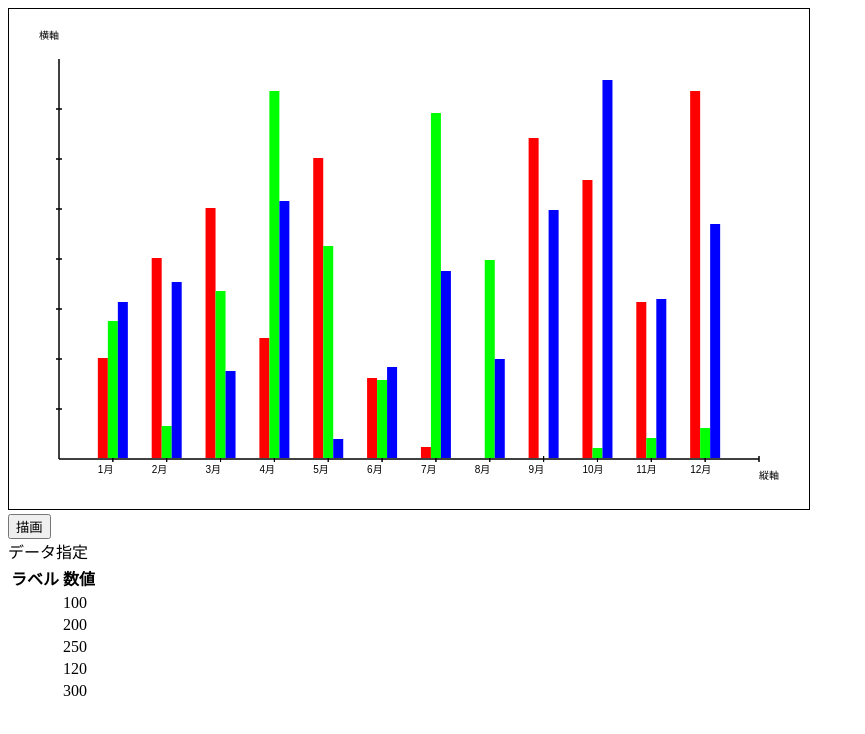
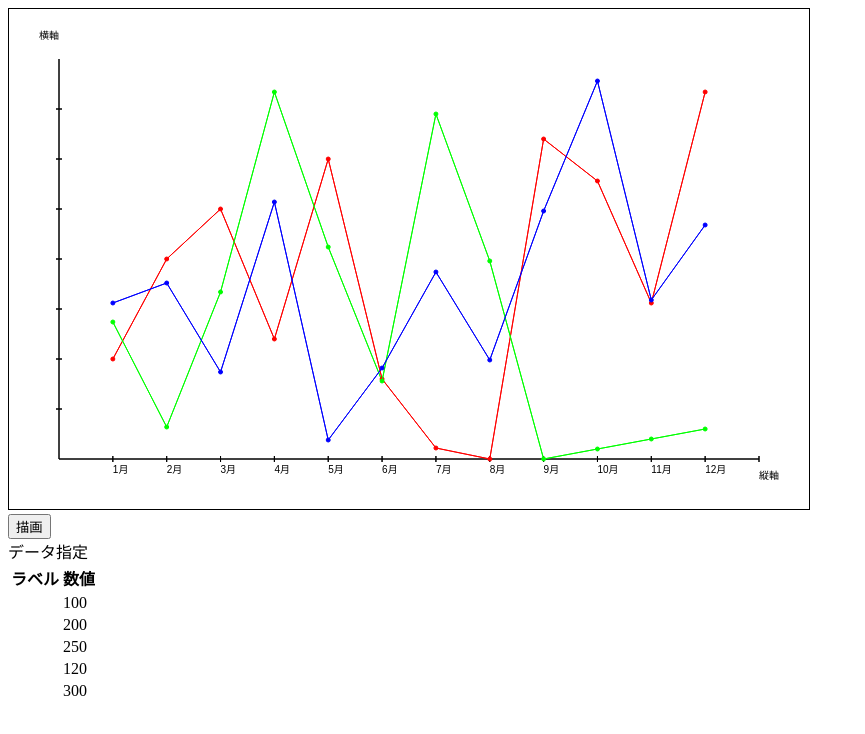
Before and after one commit to matsum0623/drawGraph-JSLibrary, a plain HTML site: page index.html in a window 1280 px wide. Both pictures are taken after a click on the button "描画". Shown: the whole page, without its empty margins (0-865 px from the left). Drawn offline with Linux system fonts and the light colour scheme.

Commit message:
折れ線グラフの実装

```diff
--- a/canvas.js
+++ b/canvas.js
@@ -62,11 +62,25 @@ class drawGraph{
         /** 折れ線グラフ中の丸の大きさ */
         this.circleRad = 2;
         /** 折れ線グラフの丸の色 */
-        this.circleColor = "rgb(00,00,00)";
+        this.circleColor = [
+            "rgb(255,00,00)",
+            "rgb(00,255,00)",
+            "rgb(00,00,255)",
+            "rgb(255,255,00)",
+            "rgb(255,00,255)",
+            "rgb(00,255,255)"
+        ];
         /** 折れ線グラフの線の太さ */
         this.circleLineWidth = 1;
         /** 折れ線グラフの線の色 */
-        this.circleLineColor = "rgb(00,00,00)";
+        this.circleLineColor = [
+            "rgb(255,00,00)",
+            "rgb(00,255,00)",
+            "rgb(00,00,255)",
+            "rgb(255,255,00)",
+            "rgb(255,00,255)",
+            "rgb(00,255,255)"
+        ];
 
         /** 棒グラフの幅 */
         this.barWidth = 10;
@@ -142,10 +156,61 @@ class drawGraph{
     }
     /**
      * 折れ線グラフを描画
+     * @@param {array} data
      */
-    drawLineGraph(){
+    drawLineGraph(data){
+        if(!this.checkCanvas() || !this.checkData(data)){
+            return;
+        }
+        // 基準点X
+        let opX = this.opX;
+        // 基準点Y
+        let opY = this.opY;
 
+        // グラフ間隔の計算(X軸)
+        const xCount = data.length;
+        const xInterval = (this.maxX - opX) / (xCount + 1);
 
+        // 1グループのデータ数の取得
+        const drawDataCount = data[0].length - 1;
+
+        // Y軸最大値計算用
+        let maxYdata = 0;
+        for(let i=0;i<data.length;i++){
+            for(let j=1;j<drawDataCount+1;j++){
+                // Y軸最大値の再計算
+                if(maxYdata < data[i][j]){
+                    maxYdata = data[i][j];
+                }
+            }
+        }
+        // Y軸の計算
+        const yCount = Math.floor(maxYdata / this.unitY);
+        const yInterval = Math.abs(this.maxY - opY) / (yCount + 1);
+
+        // 軸の生成
+        this.CreateAxis(this.axisColor,opX,opY,this.maxX,this.maxY,xInterval,yInterval,this.unitXText,this.unitYText);
+
+        // 黒丸の大きさ
+        let circleRad = this.circleRad;
+
+        // グラフの描画
+        for(let i=0;i<data.length;i++){
+            let xPosition = opX + (xInterval * (i+1));
+            let yPosition = opY - 1;
+
+            for(let j=1;j<data[i].length;j++){
+                let yData = (data[i][j] / this.unitY) * yInterval;
+                this.DrawFillCircle(xPosition, opY - yData, circleRad, this.circleColor[j-1]);
+
+                if(data[i+1]){
+                    this.DrawLine(xPosition, opY - yData, xPosition + xInterval, opY - (data[i+1][j] / this.unitY) * yInterval,this.lineWidth, this.circleLineColor[j-1]);
+                }
+            }
+
+            // 文字の描画
+            this.DrawFillText(xPosition, yPosition + 15, data[i][0], 40);
+        }
     }
     /**
      * 円グラフを描画
@@ -330,4 +395,24 @@ class drawGraph{
             }
         }
 
+        /**
+         *
+         * @param {array} data  グラフデータ
+         * @param {int} type    グラフ種別
+         * @returns {Boolean}
+         */
+        checkData(data = '',type){
+            if(data === null || data === ''){
+                return false;
+            }
+            switch(type){
+                case 1 : // 棒グラフ
+                    break;
+                case 2 : // 折れ線グラフ
+                    break;
+                case 3 : // 円グラフ
+                    break;
+            }
+            return true;
+        }
 }
--- a/index.html
+++ b/index.html
@@ -6,8 +6,18 @@
         function doCanvas(){
             // 描画するデータ(折れ線グラフ）
             var lineGraphData = [
-                [10,10],
-                [20,45]
+                ["1月",100  ,137 ,156],
+                ["2月",200  ,32  ,176],
+                ["3月",250  ,167 ,87],
+                ["4月",120  ,367 ,257],
+                ["5月",300  ,212 ,19],
+                ["6月",80   ,78  ,91],
+                ["7月",11   ,345 ,187],
+                ["8月",0    ,198 ,99],
+                ["9月",320  ,0   ,248],
+                ["10月",278 ,10  ,378],
+                ["11月",156 ,20  ,159],
+                ["12月",367 ,30  ,234]
             ];
 
             // 描画するデータ(棒グラフ)
@@ -46,11 +56,11 @@
 //            MyCan.setAxisColor("rgb(00,00,00)");
 
             // 折れ線グラフの追加
-//            MyCan.CreateLineGraph(lineGraphData);
+            MyCan.drawLineGraph(lineGraphData);
 
             // 棒グラフの追加
 //            MyCan.setBarColor("rgb(00,00,00)");
-            MyCan.drawBarGraph(barGraphData);
+//            MyCan.drawBarGraph(barGraphData);
         }
     </script>
 </head>
```
